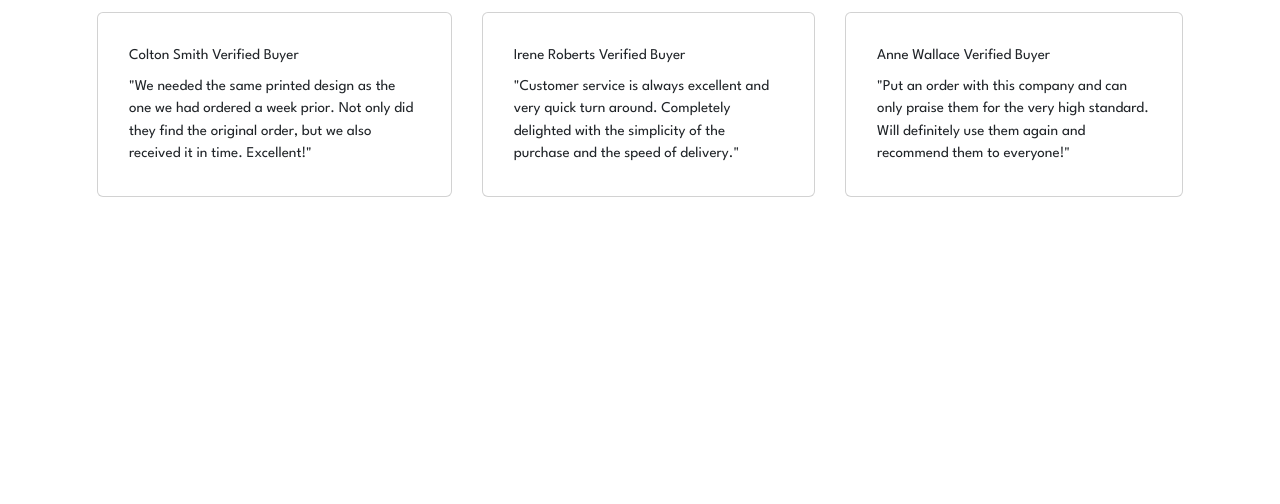
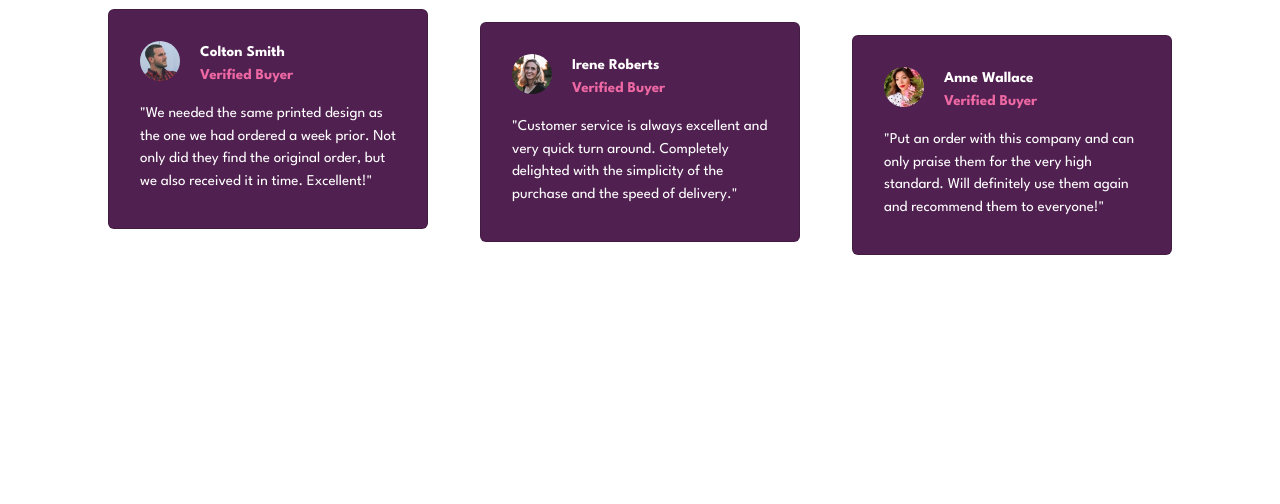
Before and after one commit to ashish-tiwari98/Social-proof-Section, a plain HTML site: page index.html in a window 1280 px wide. Shown: the part 296-800 px from the top of the page. Drawn offline with nearby package versions, Linux system fonts and the light colour scheme.

Commit message:
card design finished

```diff
--- a/index.html
+++ b/index.html
@@ -34,20 +34,29 @@
      <div class="d-flex justify-content-around">
        <div class="card">
         <div class="card-body">
-          <div class="card-title">Colton Smith <span> Verified Buyer</span></div>
+          <div>
+            <img src="images/image-colton.jpg" alt="Colton_jpg" >
+            <strong class="card-title">Colton Smith <p> Verified Buyer</p></strong>
+          </div>
           "We needed the same printed design as the one we had ordered a week prior.
           Not only did they find the original order, but we also received it in time.
           Excellent!"</div>
         </div>
-       <div class="card">
+       <div class="card"  id="card2">
         <div class="card-body">
-          <div class="card-title">Irene Roberts <span>Verified Buyer</span></div>
+          <div>
+            <img src="images/image-irene.jpg" alt="Irene_jpg" >
+            <strong class="card-title">Irene Roberts <p>Verified Buyer</p></strong>
+          </div>
           "Customer service is always excellent and very quick turn around. Completely
           delighted with the simplicity of the purchase and the speed of delivery."</div>
         </div>
-       <div class="card">
+       <div class="card" id="card3">
           <div class="card-body">
-            <div class="card-title">Anne Wallace <span>Verified Buyer</span></div>
+            <div>
+            <img src="images/image-anne.jpg" alt="Anne_jpg" >
+            <strong class="card-title">Anne Wallace <p>Verified Buyer</p></strong>
+            </div>
             "Put an order with this company and can only praise them for the very high
             standard. Will definitely use them again and recommend them to everyone!"</div>
         </div>
--- a/styles.css
+++ b/styles.css
@@ -7,6 +7,7 @@
 
 body{
     font-size: 15px;
+    color:white;
 }
 
 .block{
@@ -16,6 +17,24 @@ body{
     margin: 10% auto;
 }
 .card{
-    margin:15px;
+    margin:12px;
+    width:320px;
+    height:220px;
     padding: 15px;
+    background-color: hsl(300, 43%, 22%);
 }
+img{
+    border-radius: 100%;
+    float:left;
+    height:40px;
+    margin-right: 20px;
+}
+strong>p{
+    color:hsl(333, 80%, 67%);
+}
+#card2{
+    margin-top:25px;
+}
+#card3{
+    margin-top:38px;
+}
```
